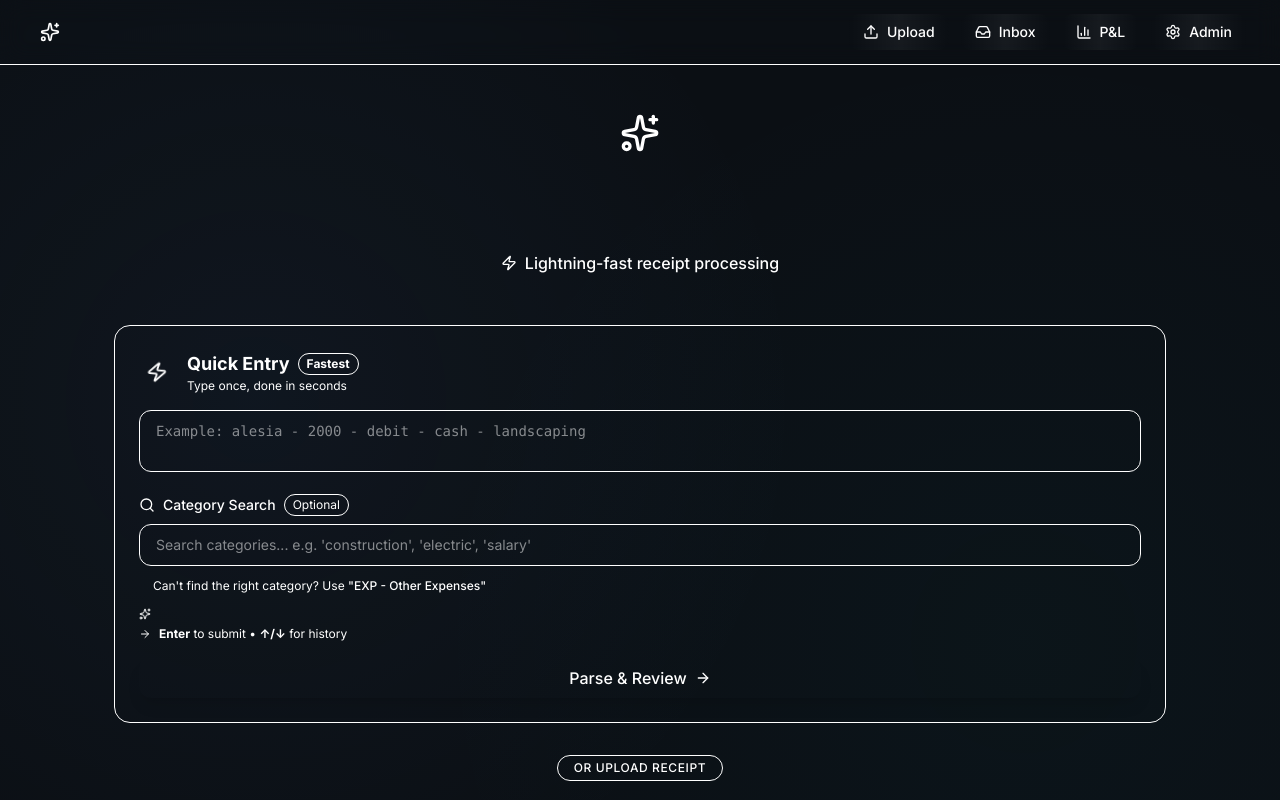
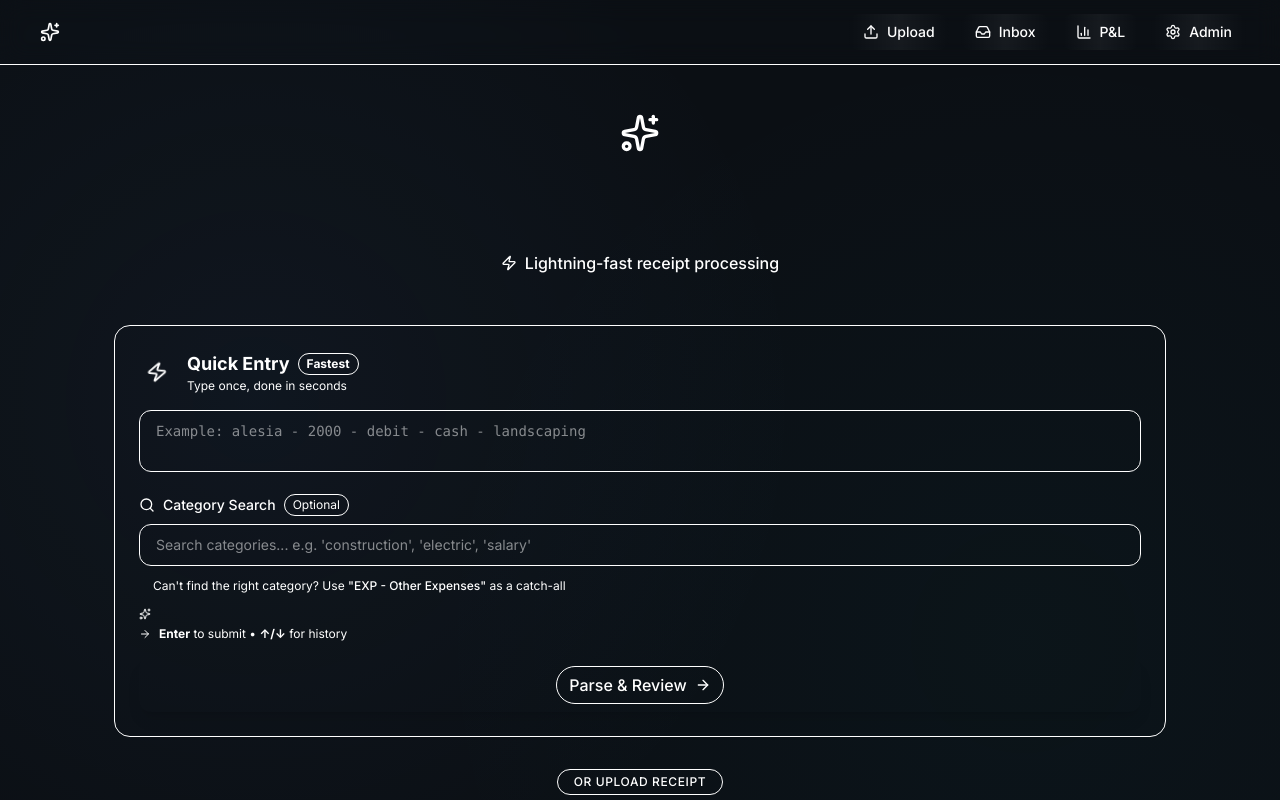
Before and after one commit to TOOL2U/AccountingBuddy, a Next.js app: page /upload in a window 1280 px wide. Shown: the top 800 px of the page. Built offline with nearby package versions, Linux system fonts and the light colour scheme.

Commit message:
fix: Escape quotes in help message to resolve ESLint errors

```diff
--- a/app/upload/page.tsx
+++ b/app/upload/page.tsx
@@ -622,7 +622,7 @@ export default function UploadPage() {
             <div className="flex items-center gap-2 text-xs text-text-tertiary">
               <div className="w-1.5 h-1.5 bg-brand-primary rounded-full flex-shrink-0"></div>
               <span>
-                Can't find the right category? Use <span className="text-brand-primary font-medium">"EXP - Other Expenses"</span>
+                Can&apos;t find the right category? Use <span className="text-brand-primary font-medium">&quot;EXP - Other Expenses&quot;</span> as a catch-all
               </span>
             </div>
           </motion.div>
@@ -664,7 +664,7 @@ export default function UploadPage() {
                   Processing...
                 </span>
               ) : (
-                <span className="flex items-center gap-2">
+                <span className="flex items-center gap-2 border border-brand-primary/30 rounded-full px-3 py-1.5">
                   Parse & Review
                   <ArrowRight className="w-4 h-4" />
                 </span>
```
